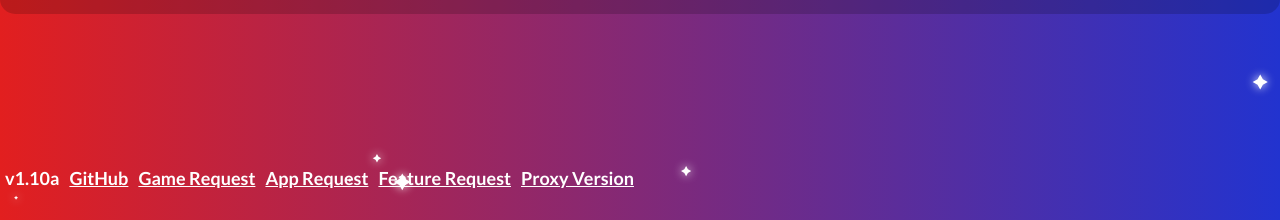
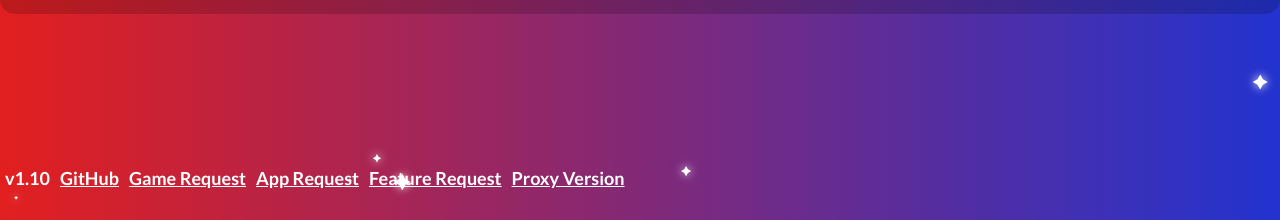
Before and after one commit to gamachikin/gamachikin.github.io, a website with bundled scripts: page static/index.html in a window 1280 px wide. Shown: the part 598-818 px from the top of the page. Built offline with nearby package versions, Linux system fonts and the light colour scheme; a script that the page names is missing; what @tomphttp/bare-server-node would draw is missing.

Commit message:
forgot about the alpha

```diff
--- a/static/index.html
+++ b/static/index.html
@@ -37,7 +37,7 @@
                         </div>
                       </nav>
     <div class="version-container">
-    <p class="version">v1.10a</p>
+    <p class="version">v1.10</p>
     <a href="https://github.com/gamachikin/GamesAndStuff" class="link">GitHub</a>
     <a href="https://forms.gle/mVmZuknUPVZ1QCE87" class="link">Game Request</a>
     <a href="https://forms.gle/AoNPwbD4TRuswtL6A" class="link">App Request</a>
```
